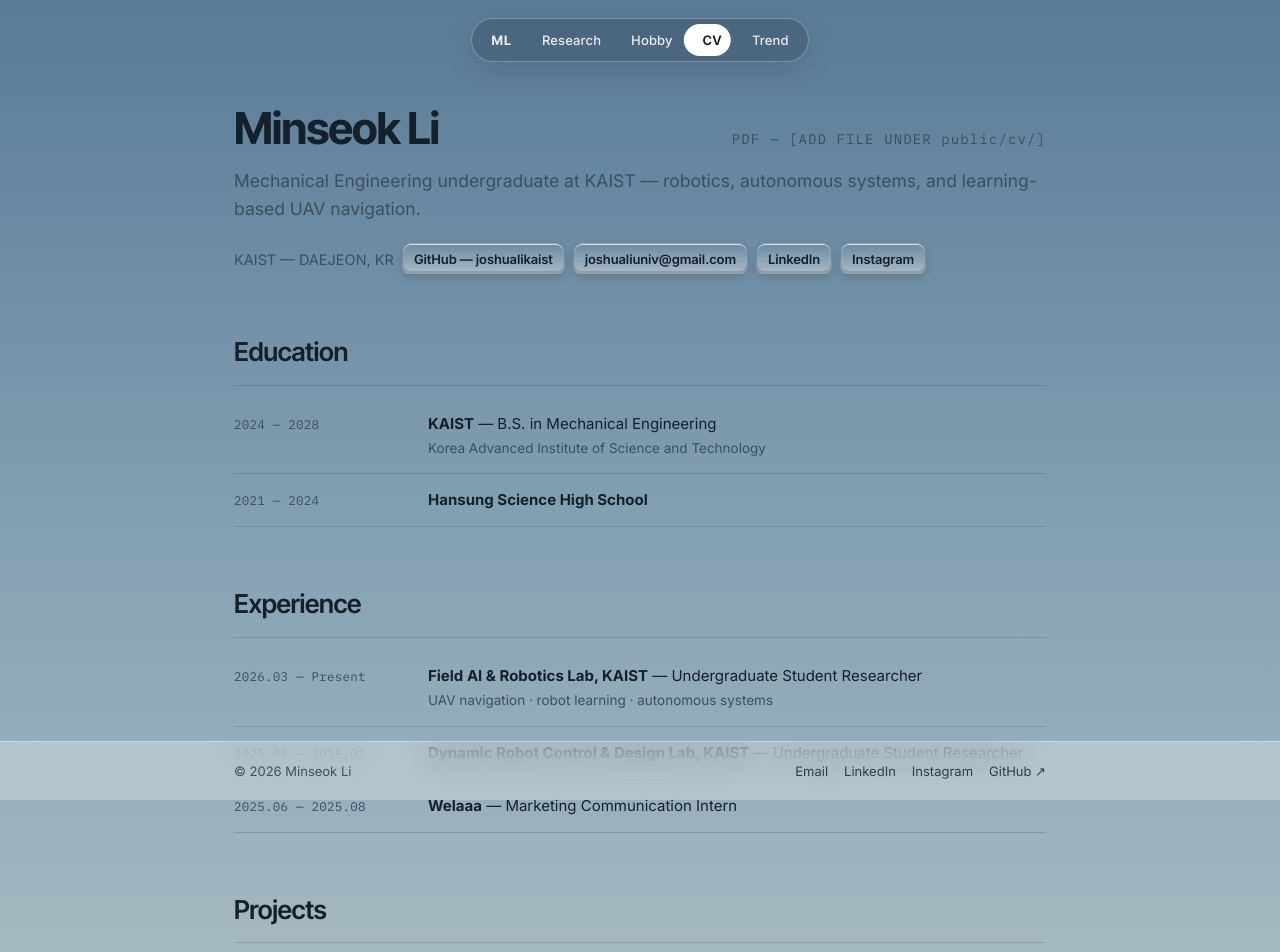
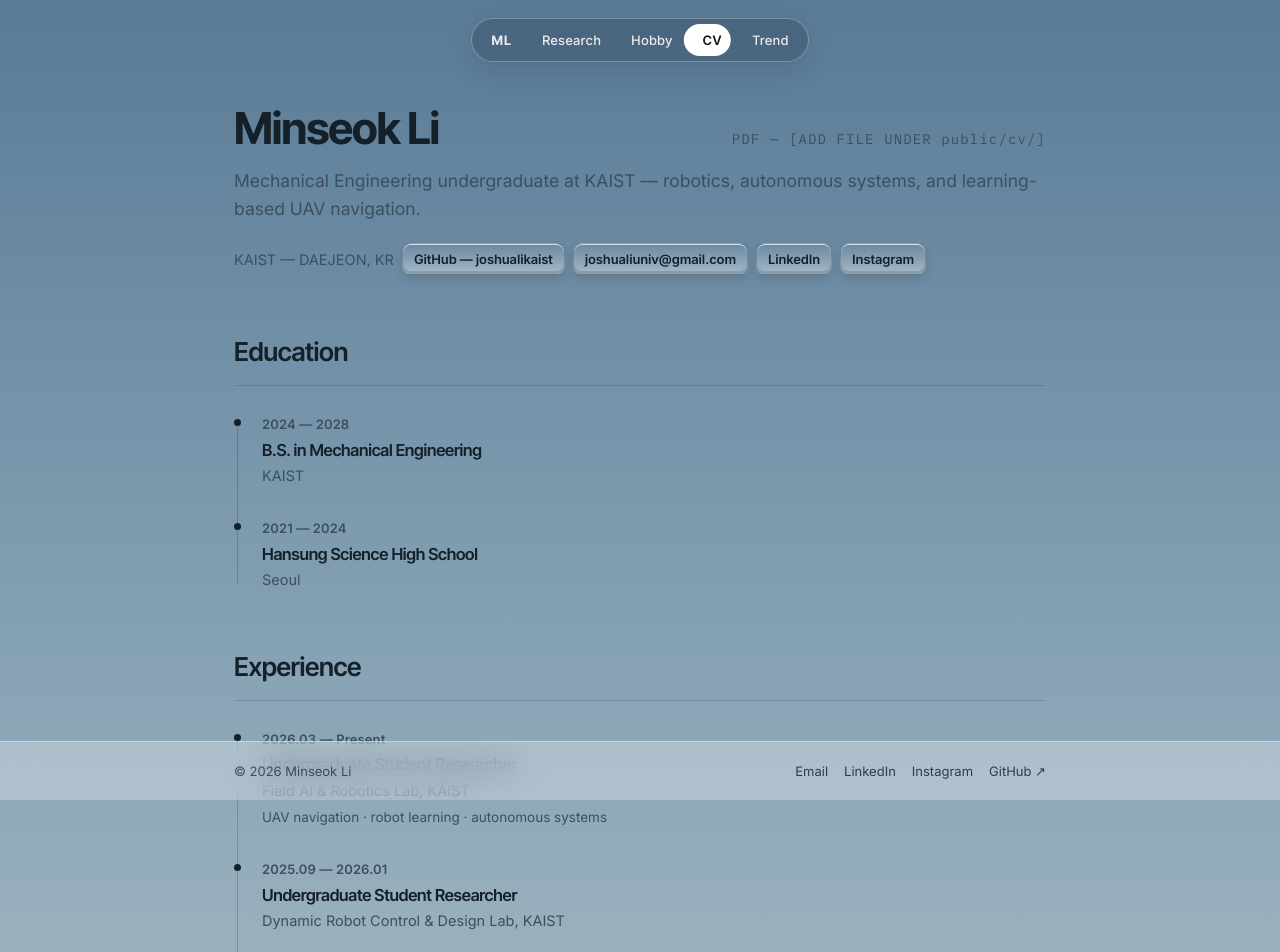
Before and after one commit to joshualikaist/LMS-Website, a Next.js app: page /cv in a window 1280 px wide. Shown: the top 952 px of the page. Built offline with nearby package versions, Linux system fonts and the light colour scheme; no server answers.

Commit message:
Show education and experience as a quiet CV timeline.
Co-authored-by: Cursor <cursoragent@cursor.com>

```diff
--- a/app/(site)/cv/page.module.css
+++ b/app/(site)/cv/page.module.css
@@ -29,6 +29,75 @@
   margin-top: 12px;
 }
 
+.timeline {
+  list-style: none;
+  margin: 28px 0 0;
+  padding: 0;
+  position: relative;
+}
+
+.timeline::before {
+  content: "";
+  position: absolute;
+  left: 3px;
+  top: 7px;
+  bottom: 7px;
+  width: 1px;
+  background: color-mix(in srgb, var(--ink) 22%, transparent);
+}
+
+.item {
+  position: relative;
+  padding: 0 0 32px 28px;
+}
+
+.item:last-child {
+  padding-bottom: 0;
+}
+
+.item::before {
+  content: "";
+  position: absolute;
+  left: 0;
+  top: 5px;
+  width: 7px;
+  height: 7px;
+  border-radius: 50%;
+  background: var(--ink);
+}
+
+.when {
+  margin: 0;
+  font-size: 13px;
+  font-weight: 600;
+  color: var(--muted);
+  letter-spacing: 0.01em;
+}
+
+.itemTitle {
+  margin: 4px 0 0;
+  font-family: var(--font-display);
+  font-size: 16.5px;
+  font-weight: 600;
+  letter-spacing: -0.015em;
+  line-height: 1.35;
+  color: var(--ink);
+}
+
+.place {
+  margin: 4px 0 0;
+  font-size: 14.5px;
+  line-height: 1.45;
+  color: var(--muted);
+}
+
+.note {
+  margin: 6px 0 0;
+  font-size: 13.5px;
+  line-height: 1.5;
+  color: var(--muted);
+}
+
 @media (max-width: 560px) {
   .main {
     padding-top: 32px;
--- a/app/(site)/cv/page.tsx
+++ b/app/(site)/cv/page.tsx
@@ -8,6 +8,60 @@ export const metadata: Metadata = {
   title: "CV",
   description: "Curriculum vitae — Minseok Li, Mechanical Engineering, KAIST.",
 };
+
+type TimelineItem = {
+  when: string;
+  title: string;
+  place: string;
+  note?: string;
+};
+
+const education: TimelineItem[] = [
+  {
+    when: "2024 — 2028",
+    title: "B.S. in Mechanical Engineering",
+    place: "KAIST",
+  },
+  {
+    when: "2021 — 2024",
+    title: "Hansung Science High School",
+    place: "Seoul",
+  },
+];
+
+const experience: TimelineItem[] = [
+  {
+    when: "2026.03 — Present",
+    title: "Undergraduate Student Researcher",
+    place: "Field AI & Robotics Lab, KAIST",
+    note: "UAV navigation · robot learning · autonomous systems",
+  },
+  {
+    when: "2025.09 — 2026.01",
+    title: "Undergraduate Student Researcher",
+    place: "Dynamic Robot Control & Design Lab, KAIST",
+  },
+  {
+    when: "2025.06 — 2025.08",
+    title: "Marketing Communication Intern",
+    place: "Welaaa",
+  },
+];
+
+function Timeline({ items }: { items: TimelineItem[] }) {
+  return (
+    <ol className={styles.timeline}>
+      {items.map((item) => (
+        <li key={`${item.when}-${item.title}-${item.place}`} className={styles.item}>
+          <p className={styles.when}>{item.when}</p>
+          <p className={styles.itemTitle}>{item.title}</p>
+          <p className={styles.place}>{item.place}</p>
+          {item.note ? <p className={styles.note}>{item.note}</p> : null}
+        </li>
+      ))}
+    </ol>
+  );
+}
 
 export default function CvPage() {
   return (
@@ -52,46 +106,12 @@ export default function CvPage() {
 
       <section className={s.section}>
         <h2 className={s.sectionTitle}>Education</h2>
-        <div className={styles.rows}>
-          <div className={s.row}>
-            <span className={s.rowDate}>2024 — 2028</span>
-            <span className={s.rowBody}>
-              <b>KAIST</b> — B.S. in Mechanical Engineering
-              <span className={s.rowSub}>Korea Advanced Institute of Science and Technology</span>
-            </span>
-          </div>
-          <div className={s.row}>
-            <span className={s.rowDate}>2021 — 2024</span>
-            <span className={s.rowBody}>
-              <b>Hansung Science High School</b>
-            </span>
-          </div>
-        </div>
+        <Timeline items={education} />
       </section>
 
       <section className={s.section}>
         <h2 className={s.sectionTitle}>Experience</h2>
-        <div className={styles.rows}>
-          <div className={s.row}>
-            <span className={s.rowDate}>2026.03 — Present</span>
-            <span className={s.rowBody}>
-              <b>Field AI &amp; Robotics Lab, KAIST</b> — Undergraduate Student Researcher
-              <span className={s.rowSub}>UAV navigation · robot learning · autonomous systems</span>
-            </span>
-          </div>
-          <div className={s.row}>
-            <span className={s.rowDate}>2025.09 — 2026.01</span>
-            <span className={s.rowBody}>
-              <b>Dynamic Robot Control &amp; Design Lab, KAIST</b> — Undergraduate Student Researcher
-            </span>
-          </div>
-          <div className={s.row}>
-            <span className={s.rowDate}>2025.06 — 2025.08</span>
-            <span className={s.rowBody}>
-              <b>Welaaa</b> — Marketing Communication Intern
-            </span>
-          </div>
-        </div>
+        <Timeline items={experience} />
       </section>
 
       <section className={s.section}>
```
